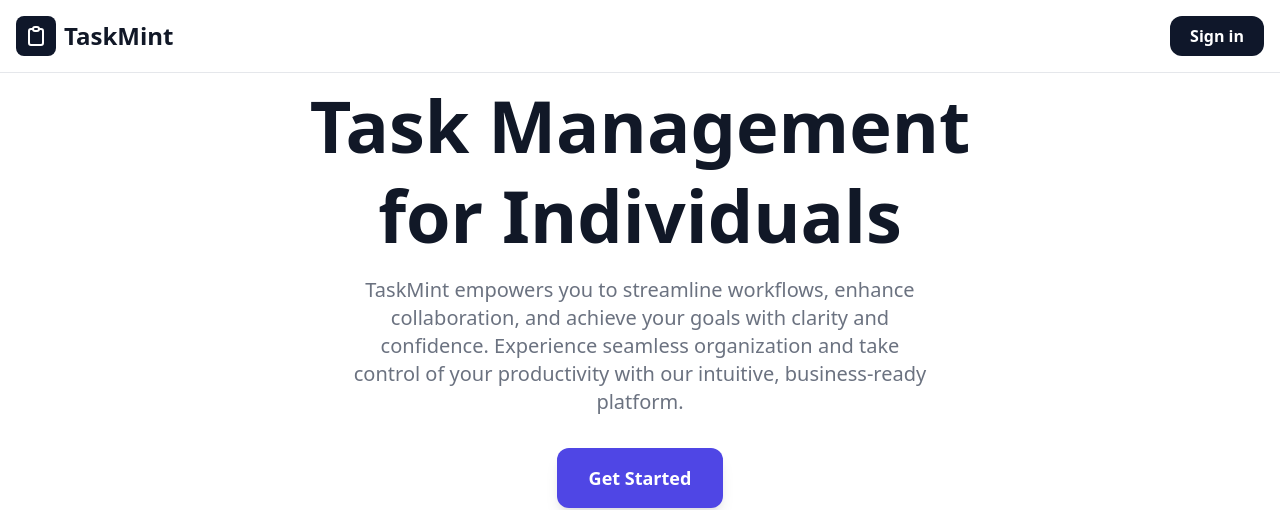
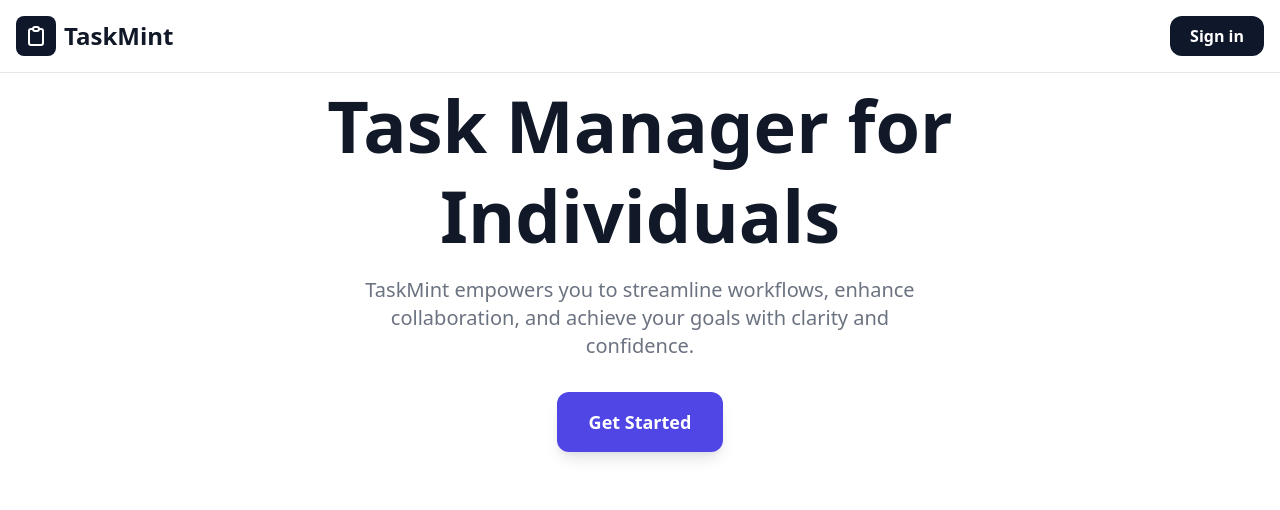
Before and after one commit to TopboySaint/Task-Manager, a React (Vite) app in the folder client/: page / in a window 1280 px wide. Shown: the top 510 px of the page. Built offline with nearby package versions, Linux system fonts and the light colour scheme.

Commit message:
Update API base URL configuration for local development

```diff
--- a/client/src/Welcome.jsx
+++ b/client/src/Welcome.jsx
@@ -55,11 +55,11 @@ const Welcome = () => {
         <div className="container mx-auto max-w-3xl flex flex-col items-center justify-center min-h-[40vh]">
           <div className="text-center">
       <h1 className="text-5xl md:text-6xl lg:text-7xl font-extrabold mb-4 leading-tight">
-              Task Management for Individuals
+              Task Manager for Individuals
             </h1>
       <p className="text-lg md:text-xl text-muted max-w-xl mx-auto mb-8">
-              TaskMint empowers you to streamline workflows, enhance collaboration, and achieve your goals with clarity and confidence. Experience seamless organization and take control of your productivity with our intuitive, business-ready platform.
-            </p>
+              TaskMint empowers you to streamline workflows, enhance collaboration, and achieve your goals with clarity and confidence.
+              </p>
             <div className="flex flex-col sm:flex-row justify-center gap-4 mb-12">
               <Link to="/signup">
         <button className="btn btn-primary btn-lg">
--- a/client/src/api.js
+++ b/client/src/api.js
@@ -1,8 +1,8 @@
 import axios from "axios";
 
 const instance = axios.create({
-  // baseURL: "http://localhost:8080",
-  baseURL: "https://task-manager-c6h3.onrender.com",
+  baseURL: "http://localhost:8080",
+  // baseURL: "https://task-manager-c6h3.onrender.com",
 });
 
 export default instance;
```
